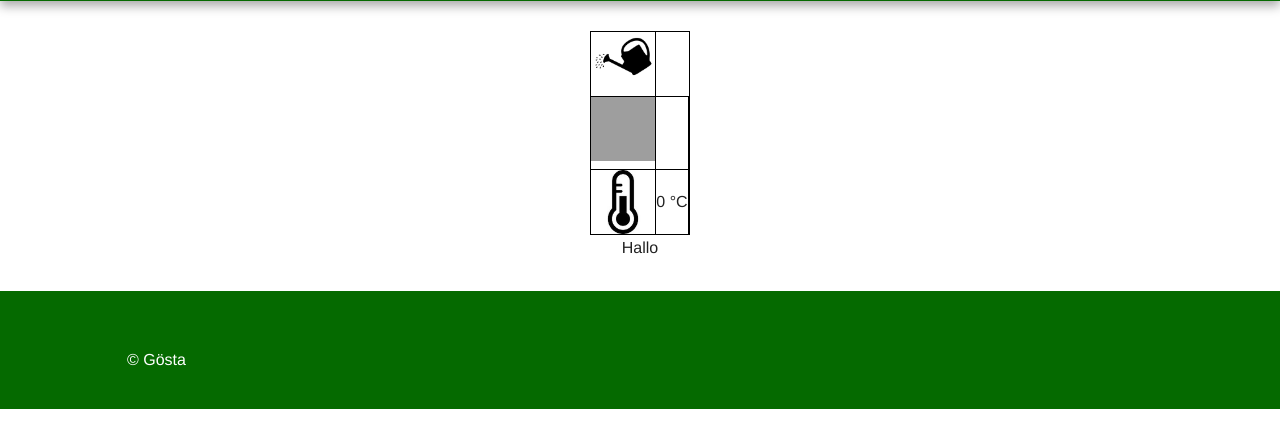
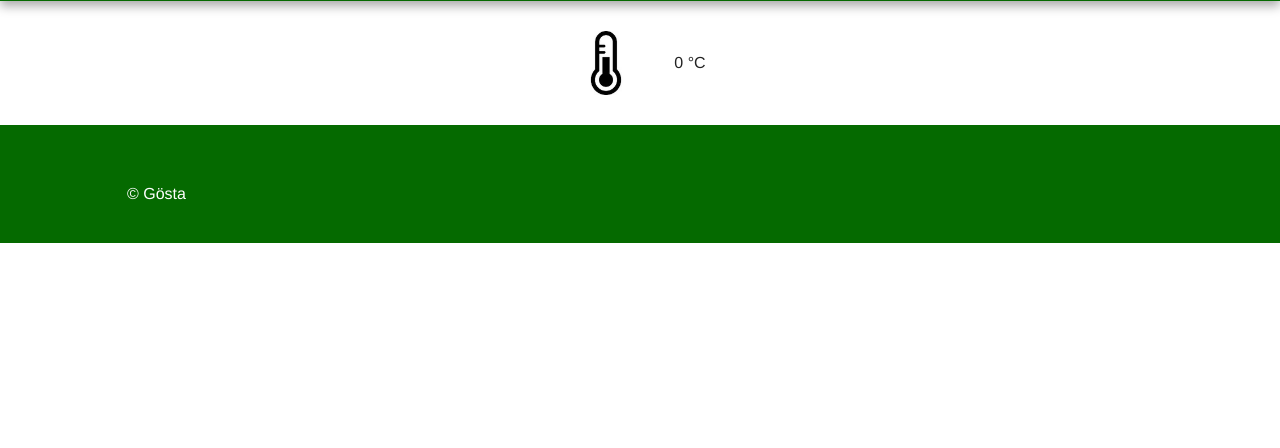
Before and after one commit to GoestaO/gardenbot, a Flask app: page / in a window 1280 px wide. Shown: the part 95-543 px from the top of the page. Run offline with Flask 2, Linux system fonts and the light colour scheme; data that the repository does not hold is empty; parts of the project's set-up code (start-up, migrations or seed data) failed here and were passed over; some libraries are stand-ins or nearby versions; grey boxes are pictures that could not be loaded.

Commit message:
Frontend refurbished -> done

```diff
--- a/webapp/templates/homepage.html
+++ b/webapp/templates/homepage.html
@@ -2,46 +2,68 @@
 {% block content %}
     <style>
         table, th, td {
-            border: 1px solid black;
             alignment: center;
+        }
+
+        td.symbol {
+            width: 100px;
+        }
+
+        td.status {
+
         }
     </style>
     <div align="center">
 
-        <table align="center;">
+        <table>
+            {% if current_user.is_authenticated %}
                 <tr>
-                <td style="text-align: center;">
-                    <a href="{{ url_for('water_manually') }}">
-                        <img src="{{ url_for('static', filename='img/water_can.png') }}" height="64" width="64">
-                    </a>
-                </td>
-            </tr>
-            <tr>
-                <td style="text-align: center;">
-
-                    <input type="image" src="{{ url_for('static', filename='img/sensor.ico') }}" height="64" width="64"
-                           onclick="getSoilStatus();"/>
+                    <td class="symbol">
+                        <input type="image" id="water_can" src="{{ url_for('static', filename='img/water_can.png') }}"
+                               height="64" width="64" onclick="waterPlants();"/>
                     </td>
                     <td>
-                    <div id="loadingAnimation">
+                        <div id="loading_animation_water">
                             <img src="{{ url_for('static', filename='img/loading.gif') }}" height="64" width="64">
                         </div>
-                    <div id="ok">
+                        <div id="ok_water">
                             <img src="{{ url_for('static', filename='img/ok.jpg') }}" height="64" width="64">
                         </div>
-                    <div id="not_ok">
+                        <div id="not_ok_water">
                             <img src="{{ url_for('static', filename='img/not_ok.svg') }}" height="64" width="64">
                         </div>
                     </td>
                 </tr>
                 <tr>
-                <td style="text-align: center;"><img src="{{ url_for('static', filename='img/temperature.jpg') }}"
+                    <td class="symbol">
+
+                        <input type="image" id="sensor" src="{{ url_for('static', filename='img/sensor.ico') }}"
+                               height="64"
+                               width="64"
+                               onclick="getSoilStatus();"/>
+                    </td>
+                    <td>
+                        <div id="loading_animation_sensor">
+                            <img src="{{ url_for('static', filename='img/loading.gif') }}" height="64" width="64">
+                        </div>
+                        <div id="ok_sensor">
+                            <img src="{{ url_for('static', filename='img/ok.jpg') }}" height="64" width="64">
+                        </div>
+                        <div id="not_ok_sensor">
+                            <img src="{{ url_for('static', filename='img/not_ok.svg') }}" height="64" width="64">
+                        </div>
+                    </td>
+                </tr>
+            {% endif %}
+
+            <tr>
+                <td class="symbol">
+                    <img src="{{ url_for('static', filename='img/temperature.jpg') }}"
                          height="64" width="64"></td>
                 <td>{{ current_weather.get('main').get('temp')|round|int }} °C</td>
                 <td></td>
             </tr>
         </table>
-    <div id="status">Hallo</div>
     </div>
 {% endblock %}
 
--- a/webapp/views.py
+++ b/webapp/views.py
@@ -1,5 +1,5 @@
 from app import app
-from flask import render_template, request, redirect, url_for, flash
+from flask import render_template, request, redirect, url_for, flash, jsonify
 from forms import WaterForm, LoginForm
 from app import login_manager
 from flask import g, session
@@ -7,6 +7,7 @@ from models import User
 from flask_login import current_user, login_user, logout_user, login_required
 from webservices import gardenbot_client, weather_client
 import time
+
 
 @login_manager.user_loader
 def load_user(id):
@@ -19,12 +20,10 @@ def homepage():
     return render_template('homepage.html', current_weather=current_weather)
 
 
-@app.route('/water')
+@app.route('/water', methods=['GET'])
 def water():
-    if current_user.is_authenticated:
-        form = WaterForm(request.form)
-        return render_template('water.html', form=form)
-    return redirect(url_for('login'))
+    response = gardenbot_client.water_plants(10)
+    return jsonify(response.text, response.status_code)
 
 
 @app.route("/status", methods=['GET'])
@@ -34,7 +33,7 @@ def status():
     # return render_template("status.html", soil_is_wet=soil_is_wet)
 
 
-@app.route('/water', methods=['POST'])
+@app.route('/waterManually', methods=['POST'])
 @login_required
 def water_manually():
     form = WaterForm(request.form)
--- a/webapp/webservices/gardenbot_client.py
+++ b/webapp/webservices/gardenbot_client.py
@@ -8,8 +8,7 @@ base_url_test = 'http://gardenbot.local:5000/v1.0/'
 base_url_remote = "https://797e6e7778.dataplicity.io/v1.0/"
 
 def water_plants(seconds):
-    url = "{}/watering/{}".format(base_url_remote, str(seconds))
-    print(url)
+    url = "{}/watering/{}".format(base_url_local, str(seconds))
     r = requests.post(url=url, headers=headers)
     return r
 
@@ -18,11 +17,11 @@ def water_plants(seconds):
 def check():
     header = {'Content-Type': 'application/json', 'Accept': 'Accept: text/html',
                'API-Key': '000b3d18-7f83-4515-ab66-99199cbbd074'}
-    url = "{}check".format(base_url_remote)
+    url = "{}check".format(base_url_local)
     r = requests.post(url=url, headers=header)
+    # text = check()
+    # print(text)
     return r.text
 
 if __name__ == "__main__":
-    # text = check()
-    # print(text)
     water_plants(5)
```
Also changed, not shown: webapp/static/js/scripts.js (+38 -12 lines). Lines whose indentation alone changed are shown as unchanged.
